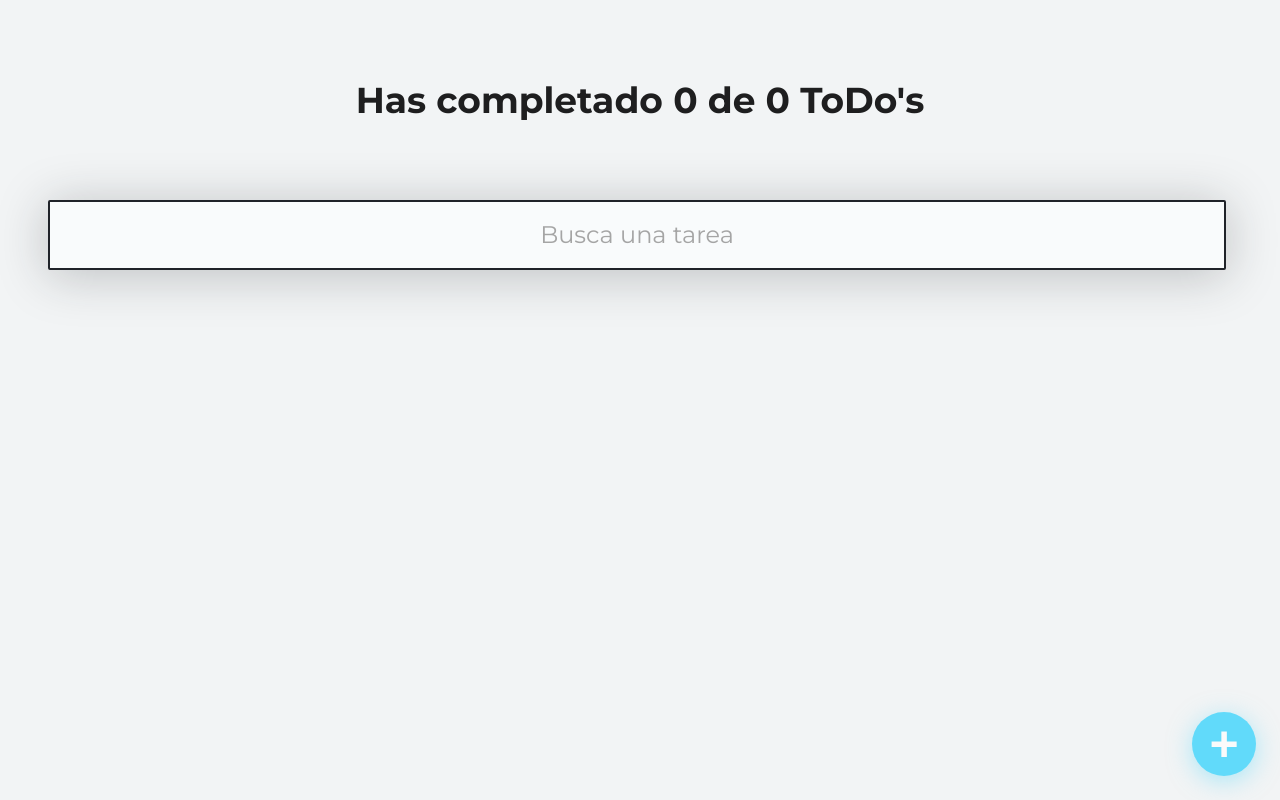
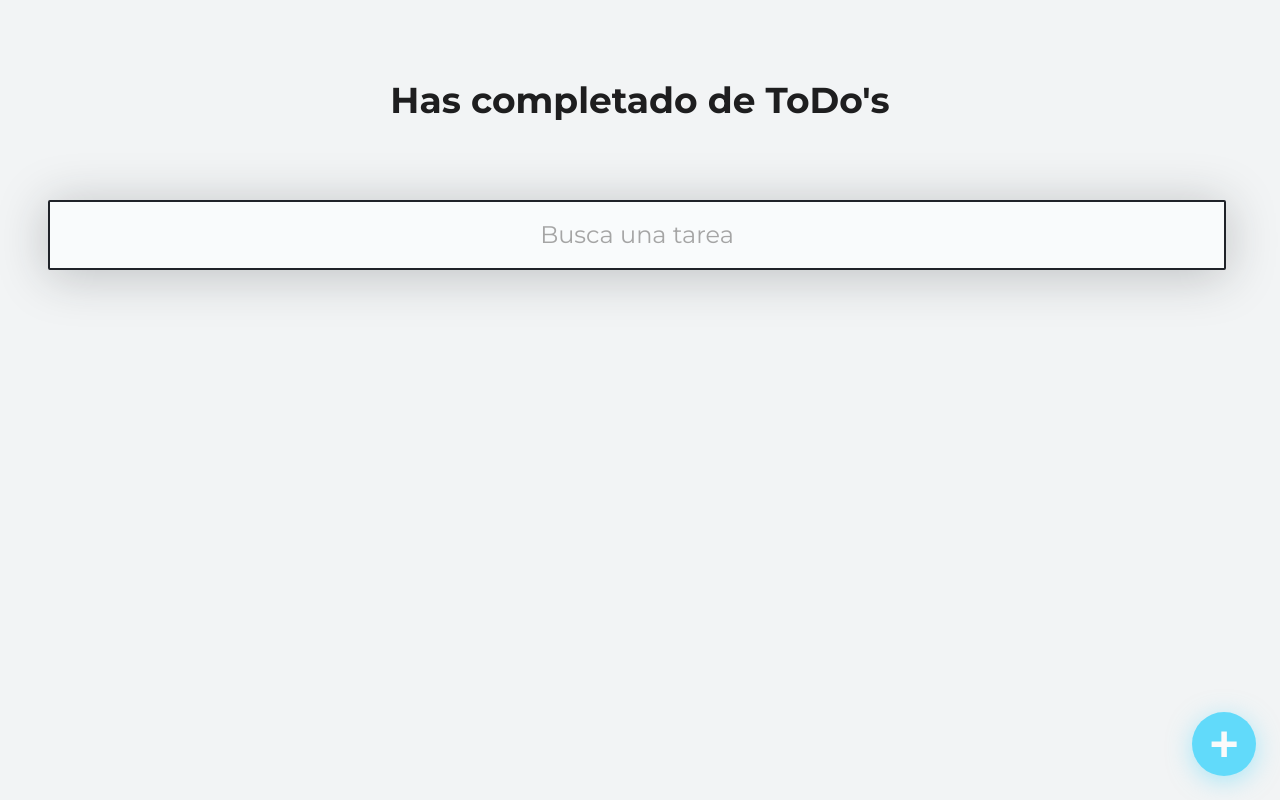
Before and after one commit to alfonso-ramos/TodoList_React, a React (Vite) app: page / in a window 1280 px wide. Built offline with nearby package versions, Linux system fonts and the light colour scheme.

Commit message:
[ADD] estado compartido con el React Context

```diff
--- a/src/App/App.jsx
+++ b/src/App/App.jsx
@@ -1,116 +1,26 @@
 import React from "react"
+import { TodoProvider } from "../TodoContext"
 import { AppUI } from "./AppUI"
 
-const defaultTodos = [
-  {text: "Tarea1", completed: false},
-  {text: "comprar mandado", completed: false},
-  {text: "ir a la universidad", completed: false},
-  {text: "Terminar el curso de introduccion a react", completed: false},
-]
+// const defaultTodos = [
+//   {text: "Tarea1", completed: false},
+//   {text: "comprar mandado", completed: false},
+//   {text: "ir a la universidad", completed: false},
+//   {text: "Terminar el curso de introduccion a react", completed: false},
+// ]
 
 
-// CustoHook para el localStorage
-// Recibe como parametros el nombre y el estado incial
-function useLocalStorage(itemName, initialValue){
 
-  const [loading, setLoading] = React.useState(true)
-  const [item, setItem] = React.useState(initialValue)
-
-  React.useEffect(() => {
-    setTimeout(() => {
-      // Se guarda el item en una constante
-      const localStorageItem = localStorage.getItem(itemName)
-      let parsedItem;
-
-      if(!localStorageItem){
-        localStorage.setItem(itemName, JSON.stringify(initialValue));
-        parsedItem = initialValue;
-      } else {
-        parsedItem = JSON.parse(localStorageItem)
-      }
-
-      setItem(parsedItem);
-      setLoading(false)
-    }, 1500)
-  })
-
-  const saveItem = (newItem) => {
-    const stringifiedItem = JSON.stringify(newItem)
-    localStorage.setItem(itemName , stringifiedItem)
-    setItem(newItem)
-  }
-
-  return {
-    item,
-    saveItem,
-    loading,
-  };
-}
 
 
 function App() {
-
-  const {
-    item: todos,
-    saveItem:saveTodos,
-    loading
-  } = useLocalStorage('TODOS_V1', []);
-
-  const [searchValue, setSearchValue] = React.useState('')
-
-  const completedTodos = todos.filter(todo => !!todo.completed).length
-  const totalTodos = todos.length
-
-  let searchedTodos = []
-
-  if (!searchValue.length >= 1){
-    searchedTodos = todos
-  } else {
-    searchedTodos = todos.filter(todo => {
-      const todoText = todo.text.toLowerCase()
-      const searchText = searchValue.toLowerCase()
-
-      return todoText.includes(searchText)
-    })
-  }
-
-
-
-// Metodo para eliminar y terminar tareas
-  const completeTodo = (text) => {
-    const todoIndex = todos.findIndex(todo => todo.text === text)
-    const newTodos = [...todos]
-    newTodos[todoIndex].completed = true
-    saveTodos(newTodos)
-  }
-
-  const deleteTodo = (text) => {
-    const todoIndex = todos.findIndex(todo => todo.text === text)
-    const newTodos = [...todos]
-    newTodos.splice(todoIndex, 1)
-    saveTodos(newTodos)
-  }
-
   React.useEffect(() => {
 
   })
   return (
-    <>
-      <AppUI
-        loading={loading}
-        totalTodos={totalTodos}
-        completedTodos={completedTodos}
-
-        searchValue={searchValue}
-        setSearchValue={setSearchValue}
-
-        searchedTodos={searchedTodos}
-
-        completeTodo={completeTodo}
-        deleteTodo={deleteTodo}
-
-      />
-    </>
+    <TodoProvider>
+      <AppUI/>
+    </TodoProvider>
   )
 }
 
--- a/src/App/AppUI.jsx
+++ b/src/App/AppUI.jsx
@@ -5,40 +5,24 @@
 import TodoItem from "../components/TodoItem"
 import CreateTodoButton from "../components/CreateTodoButton"
 
+import { TodoContext } from '../TodoContext'
 
-const AppUI = ({
-    loading,
-    error,
-
-    totalTodos,
-    completedTodos,
-
-    searchValue,
-    setSearchValue,
-
-    searchedTodos,
-
-    completeTodo,
-    deleteTodo,
-}) => {
+const AppUI = () => {
     return (
         <div className="AppUI">
-            <TodoCounter
-                total={totalTodos}
-                completed={completedTodos}
-            />
-
-
-            <TodoSearch
-                searchValue={searchValue}
-                setSearchValue={setSearchValue}
-            />
-
+            <TodoCounter />
+            <TodoSearch />
+            <TodoContext.Consumer>
+                {({ error,
+                    loading,
+                    searchedTodos,
+                    completeTodo,
+                    deleteTodo }) => (
+                    <TodoList>
                         {error && <p>Desespérate</p>}
                         {loading && <p>Cargando...</p>}
                         {(!loading && !searchedTodos) && <p>¡Crea tu primer TODO!</p>}
 
-            <TodoList>
                         {searchedTodos.map(todo => (
                             <TodoItem
                                 key={todo.text}
@@ -48,6 +32,9 @@
                                 onDelete={() => deleteTodo(todo.text)}
                             />))}
                     </TodoList>
+                )}
+            </TodoContext.Consumer>
+
 
             <CreateTodoButton />
         </div>
--- /dev/null
+++ b/src/TodoContext/index.jsx
@@ -0,0 +1,64 @@
+import React from 'react'
+import { useLocalStorage } from './useLocalStorage';
+
+const TodoContext = React.createContext();
+
+const TodoProvider = props => {
+    const {
+        item: todos,
+        saveItem: saveTodos,
+        loading,
+        error
+    } = useLocalStorage('TODOS_V1', []);
+
+    const [searchValue, setSearchValue] = React.useState('')
+
+    const completedTodos = todos.filter(todo => !!todo.completed).length
+    const totalTodos = todos.length
+
+    let searchedTodos = []
+
+    if (!searchValue.length >= 1) {
+        searchedTodos = todos
+    } else {
+        searchedTodos = todos.filter(todo => {
+            const todoText = todo.text.toLowerCase()
+            const searchText = searchValue.toLowerCase()
+
+            return todoText.includes(searchText)
+        })
+    }
+
+    // Metodo para eliminar y terminar tareas
+    const completeTodo = (text) => {
+        const todoIndex = todos.findIndex(todo => todo.text === text)
+        const newTodos = [...todos]
+        newTodos[todoIndex].completed = true
+        saveTodos(newTodos)
+    }
+
+    const deleteTodo = (text) => {
+        const todoIndex = todos.findIndex(todo => todo.text === text)
+        const newTodos = [...todos]
+        newTodos.splice(todoIndex, 1)
+        saveTodos(newTodos)
+    }
+
+    return (
+        <TodoContext.Provider value={{
+            loading,
+            error,
+            totalTodos,
+            completedTodos,
+            searchValue,
+            setSearchValue,
+            searchedTodos,
+            completeTodo,
+            deleteTodo,
+        }}>
+            {props.children}
+        </TodoContext.Provider>
+    )
+}
+
+export {TodoContext, TodoProvider};
--- /dev/null
+++ b/src/TodoContext/useLocalStorage.jsx
@@ -0,0 +1,41 @@
+import React from "react"
+
+// CustomHook para el localStorage
+// Recibe como parametros el nombre y el estado incial
+function useLocalStorage(itemName, initialValue) {
+
+    const [loading, setLoading] = React.useState(true)
+    const [item, setItem] = React.useState(initialValue)
+
+    React.useEffect(() => {
+        setTimeout(() => {
+            // Se guarda el item en una constante
+            const localStorageItem = localStorage.getItem(itemName)
+            let parsedItem;
+
+            if (!localStorageItem) {
+                localStorage.setItem(itemName, JSON.stringify(initialValue));
+                parsedItem = initialValue;
+            } else {
+                parsedItem = JSON.parse(localStorageItem)
+            }
+
+            setItem(parsedItem);
+            setLoading(false)
+        }, 1500)
+    })
+
+    const saveItem = (newItem) => {
+        const stringifiedItem = JSON.stringify(newItem)
+        localStorage.setItem(itemName, stringifiedItem)
+        setItem(newItem)
+    }
+
+    return {
+        item,
+        saveItem,
+        loading,
+    };
+}
+
+export {useLocalStorage}
```
Lines whose indentation alone changed are shown as unchanged.
